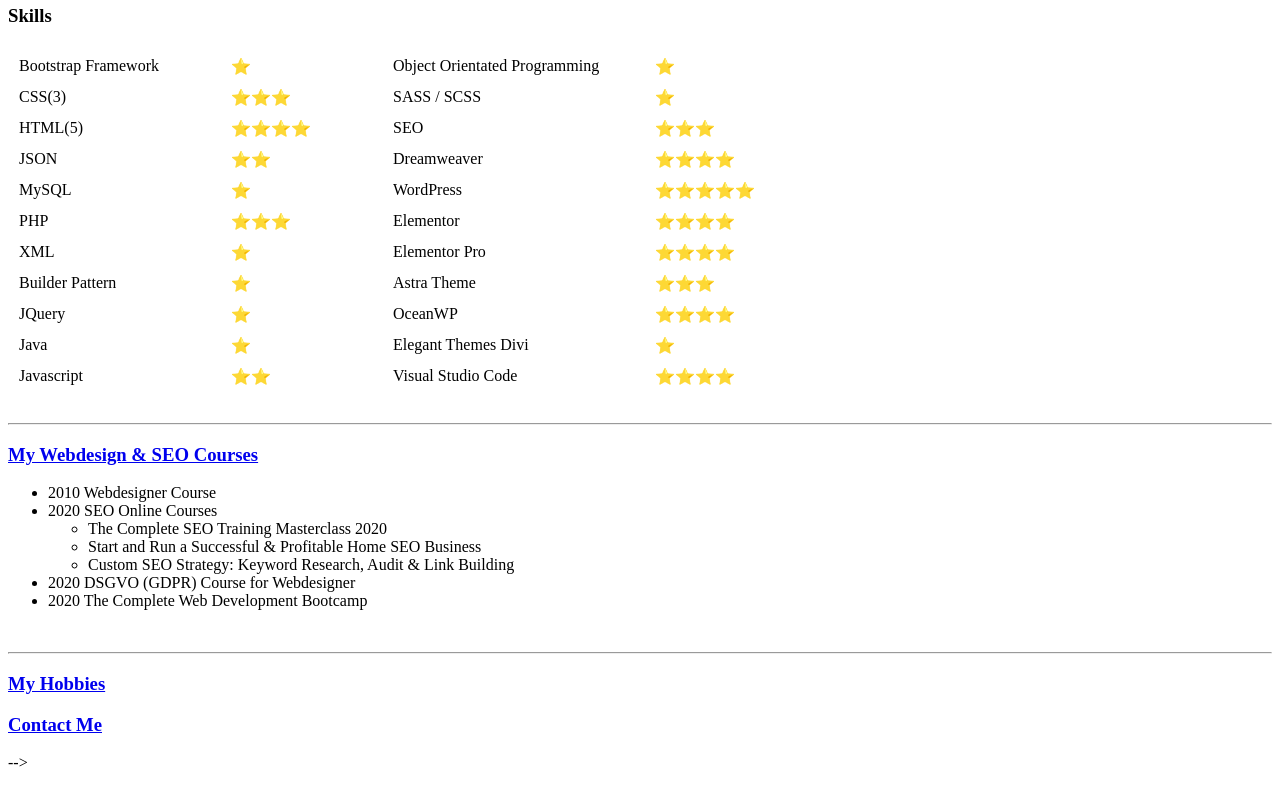
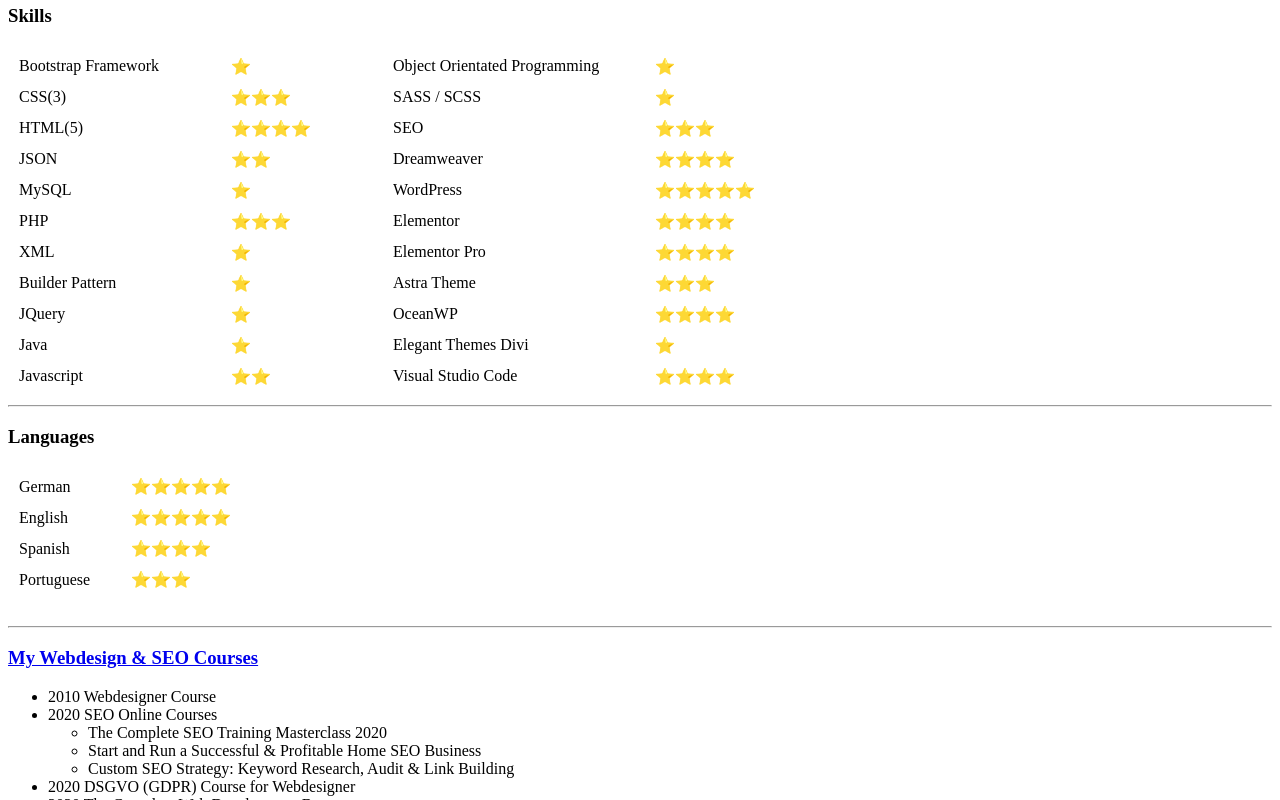
Before and after one commit to va-office/CV, a plain HTML site: page index.html in a window 1280 px wide. Shown: the part 477-1277 px from the top of the page. Drawn offline with Linux system fonts and the light colour scheme; files whose address does not match are found by name.

Commit message:
Add files via upload

```diff
--- a/index.html
+++ b/index.html
@@ -17,6 +17,7 @@
                 <p>I am a passionate Web Developer and started my <strong>Webdesign & SEO Agency</strong> in February 2020. I started coding in 2005 but have not used it in a while. Therefore, my skills need a little brush-up :-) I also have created websites with WordPress Elementor Pro and I am in the process of doing a new site with Divi. But I want to enhance my coding skills and not rely on page builder or at least to know where to add custom CSS in a page builder. My next project is building a website for my new business: <a href="https://www.webdesign-seo-agency.com" target="_blank">Webdesign & SEO Agency</a>. There is not much to see right now. Therefore the link is deactivated 😉</p></td>
         </tr>
     </table>
+
 
  <!-- for a horizontal line use "hr"-->
     <hr>
@@ -115,8 +116,27 @@
                 </tr>
             </tr>
         </table>
+        <hr>
+        <h3>Languages</h3>
+        <table cellspacing="10">
+            <tr>
+                <td width="100" align="left">German</td>
+                <td width="150">⭐⭐⭐⭐⭐</td>
+            </tr>
+            <tr>
+                <td width="100" align="left">English</td>
+                <td width="150">⭐⭐⭐⭐⭐</td>
+            </tr>
+            <tr>
+                <td width="100" align="left">Spanish</td>
+                <td width="150">⭐⭐⭐⭐</td>
+            </tr>
+            <tr>
+                <td width="100" align="left">Portuguese</td>
+                <td width="150">⭐⭐⭐</td>
+            </tr>
+        </table>
 
-        </tr>
     </br>
         <hr>
         <h3><a href="projects.html" target="_blank">My Webdesign & SEO Courses</a></h3>
```
